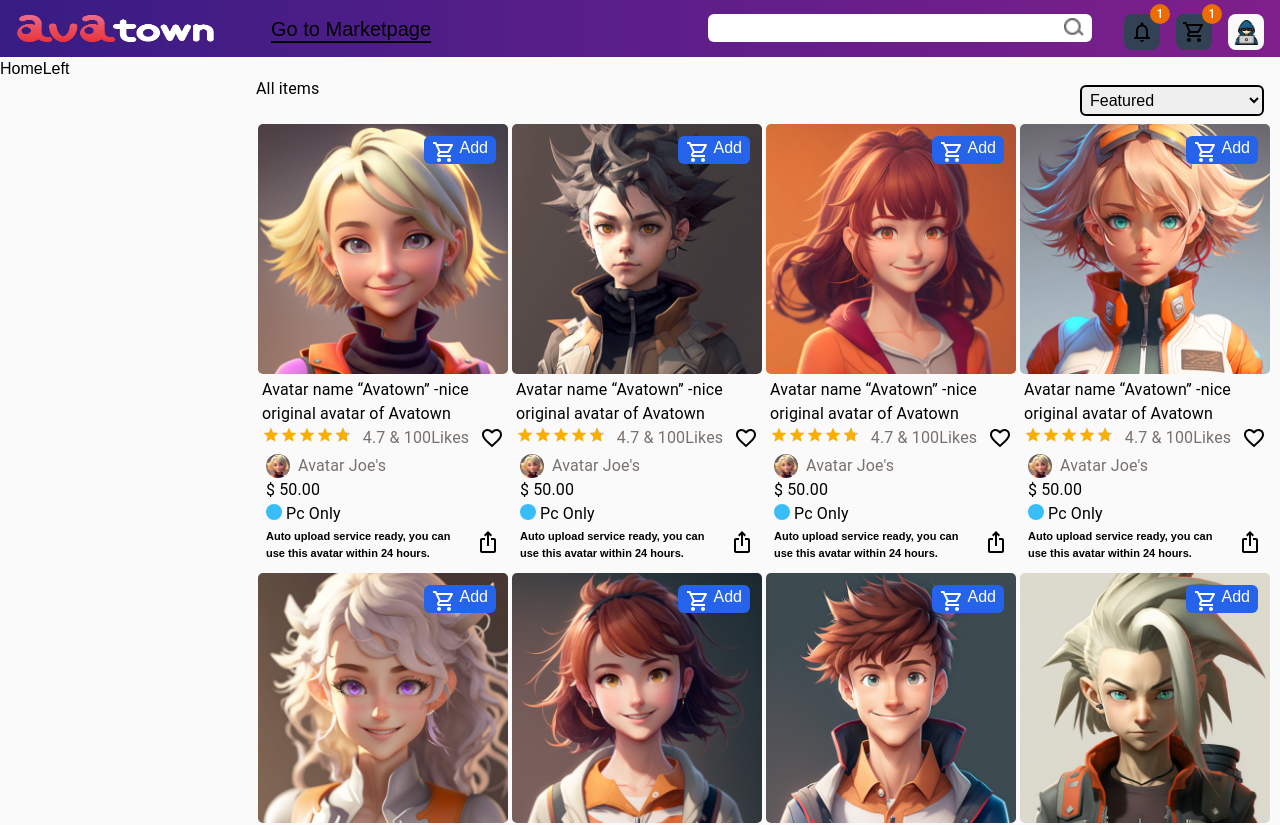
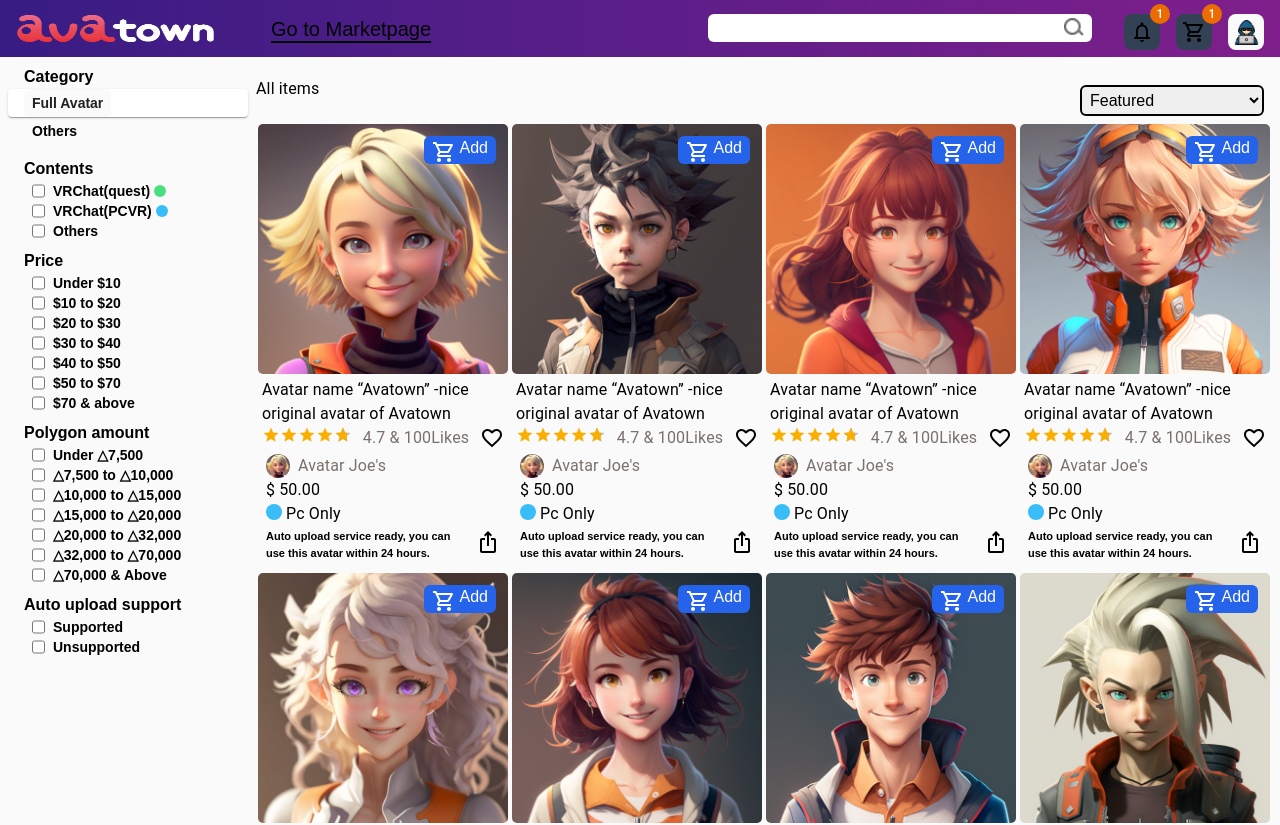
Before and after one commit to SudiptaKD/products, a Next.js app: page / in a window 1280 px wide. Shown: the top 825 px of the page. Built offline with nearby package versions, Linux system fonts and the light colour scheme.

Commit message:
left done

```diff
--- a/components/HomeLeft/HomeLeft.js
+++ b/components/HomeLeft/HomeLeft.js
@@ -1,8 +1,124 @@
+import {
+    Box
+} from "@mui/material";
+import List from "./List";
 
 const HomeLeft = () => {
   return (
-    <div>HomeLeft</div>
-  )
-}
+    <Box className="p-2">
+<List/>
 
-export default HomeLeft
+<Box className=" ml-4 mt-2 font-semibold text-md rounded-md">Contents</Box>
+<Box className="font-semibold text-sm ml-6 flex flex-col">
+<label className="flex gap-1" >
+  <input type="checkbox" />
+  <span class="checkmark"></span>
+  {" "}VRChat(quest){" "} <Box className="h-3 w-3 rounded-full bg-green-400 mt-1 "></Box>
+</label>
+<label className="flex gap-1"  >
+  <input type="checkbox" />
+  <span class="checkmark"></span>
+  {" "}VRChat(PCVR) {" "} <Box className="h-3 w-3 rounded-full bg-sky-400 mt-1 "></Box>
+</label>
+<label className="flex gap-1" >
+  <input type="checkbox" />
+  <span class="checkmark"></span>
+  {" "}Others
+</label>
+</Box>
+<Box className=" ml-4 mt-2  font-semibold text-md rounded-md">Price</Box>
+<Box className="font-semibold text-sm ml-6 flex flex-col">
+<label className="flex gap-1" >
+  <input type="checkbox" />
+  <span class="checkmark"></span>
+  Under $10
+</label>
+<label className="flex gap-1" >
+  <input type="checkbox" />
+  <span class="checkmark"></span>
+  $10 to $20
+</label>
+<label className="flex gap-1" >
+  <input type="checkbox" />
+  <span class="checkmark"></span>
+  $20 to $30
+</label>
+<label className="flex gap-1" >
+  <input type="checkbox" />
+  <span class="checkmark"></span>
+  $30 to $40
+</label>
+<label className="flex gap-1" >
+  <input type="checkbox" />
+  <span class="checkmark"></span>
+  $40 to $50
+</label>
+<label className="flex gap-1" >
+  <input type="checkbox" />
+  <span class="checkmark"></span>
+  $50 to $70
+</label>
+<label className="flex gap-1" >
+  <input type="checkbox" />
+  <span class="checkmark"></span>
+  $70 & above
+</label>
+</Box>
+<Box className=" ml-4 mt-2 font-semibold text-md rounded-md">Polygon amount</Box>
+<Box className="font-semibold text-sm ml-6 flex flex-col">
+<label className="flex gap-1" >
+  <input type="checkbox" />
+  <span class="checkmark"></span>
+  Under △7,500
+</label>
+<label className="flex gap-1" >
+  <input type="checkbox" />
+  <span class="checkmark"></span>
+  △7,500 to △10,000
+</label>
+<label className="flex gap-1" >
+  <input type="checkbox" />
+  <span class="checkmark"></span>
+  △10,000 to △15,000
+</label>
+<label className="flex gap-1" >
+  <input type="checkbox" />
+  <span class="checkmark"></span>
+  △15,000 to △20,000
+</label>
+<label className="flex gap-1" >
+  <input type="checkbox" />
+  <span class="checkmark"></span>
+  △20,000 to △32,000
+</label>
+<label className="flex gap-1" >
+  <input type="checkbox" />
+  <span class="checkmark"></span>
+  △32,000 to △70,000
+</label>
+<label className="flex gap-1" >
+  <input type="checkbox" />
+  <span class="checkmark"></span>
+  △70,000 & Above
+</label>
+</Box>
+<Box className=" ml-4 mt-2 font-semibold text-md rounded-md">Auto upload support</Box>
+<Box className="font-semibold text-sm ml-6 flex flex-col">
+<label className="flex gap-1" >
+  <input type="checkbox" />
+  <span class="checkmark"></span>
+  Supported
+</label>
+<label className="flex gap-1" >
+  <input type="checkbox" />
+  <span class="checkmark"></span>
+  Unsupported
+</label>
+
+</Box>
+
+    </Box>
+  );
+};
+
+export default HomeLeft;
--- /dev/null
+++ b/components/HomeLeft/List.js
@@ -0,0 +1,65 @@
+import {
+    Accordion,
+    AccordionDetails,
+    AccordionSummary,
+    Box,
+} from "@mui/material";
+
+
+const List = () => {
+  return (
+    <>
+    <Box className=" ml-4  font-semibold text-md rounded-md">Category</Box>
+    <Box>
+      <Accordion disableGutters className=" font-semibold text-sm bg-[#FAFAFA] shadow-none ">
+        <AccordionSummary  aria-controls="panel1a-content" id="panel1a-header"
+            sx={{
+                "&.MuiAccordionSummary-root" : {
+                    minHeight : "20px"
+                },
+                ".MuiAccordionSummary-content" : {
+                    margin : "0px"
+                }
+            }}
+        >
+          <Box className="  bg-[#FAFAFA] hover:bg-slate-200 px-2 py-1 rounded-md">Full Avatar</Box>
+        </AccordionSummary>
+        <AccordionDetails className="pl-8" >
+          <Box>
+            <Accordion disableGutters className=" font-semibold text-sm bg-[#FAFAFA] shadow-none ">
+              <AccordionSummary
+                aria-controls="panel1a-content"
+                id="panel1a-header"
+                className="p-0  "
+                sx={{
+                    "&.MuiAccordionSummary-root" : {
+                        minHeight : "20px"
+                    },
+                    ".MuiAccordionSummary-content" : {
+                        margin : "0px"
+                    }
+                }}
+              >
+                <Box className="  bg-[#FAFAFA] hover:bg-slate-200 px-2 py-1 rounded-md">Human Based</Box>
+              </AccordionSummary>
+              <AccordionDetails>
+                <Box className=" bg-[#FAFAFA]  cursor-pointer hover:bg-slate-200 px-2 py-1 rounded-md	">Male</Box>
+                <Box className=" bg-[#FAFAFA]  cursor-pointer hover:bg-slate-200 px-2 py-1 rounded-md	">Female</Box>
+                <Box className=" bg-[#FAFAFA]  cursor-pointer hover:bg-slate-200 px-2 py-1 rounded-md	">Unisex</Box>
+              </AccordionDetails>
+            </Accordion>
+          </Box>
+
+          <Box className=" bg-[#FAFAFA]  cursor-pointer hover:bg-slate-200 px-2 py-1 rounded-md	">
+            Animal and mythecal creature based
+          </Box>
+          <Box className=" bg-[#FAFAFA]  cursor-pointer hover:bg-slate-200 px-2 py-1 rounded-md	">Robot Based</Box>
+        </AccordionDetails>
+      </Accordion>
+      </Box>
+      <Box className=" ml-4 cursor-pointer bg-[#FAFAFA] hover:bg-slate-200 px-2 py-1 h-8 w-16 font-semibold text-sm rounded-md">Others</Box>
+  </>
+  )
+}
+
+export default List
```
